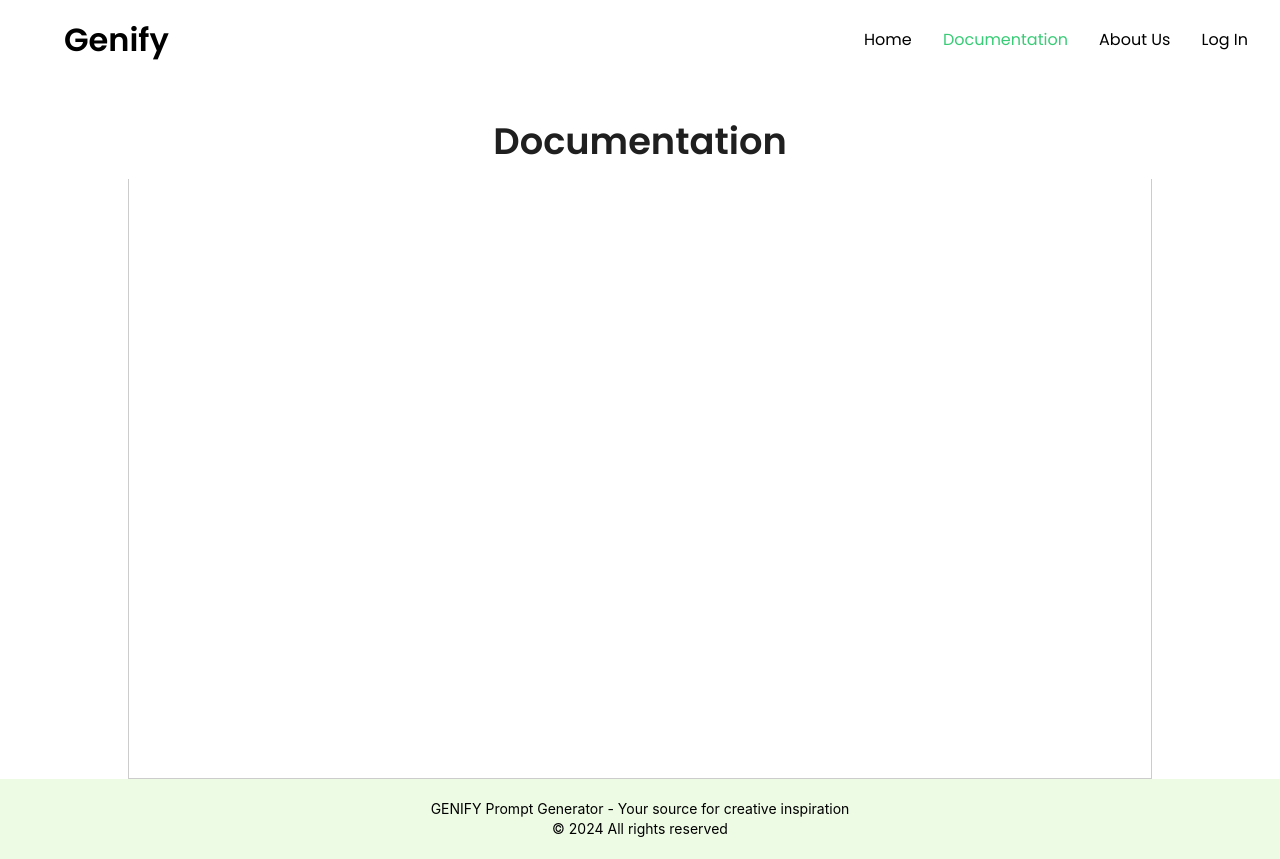
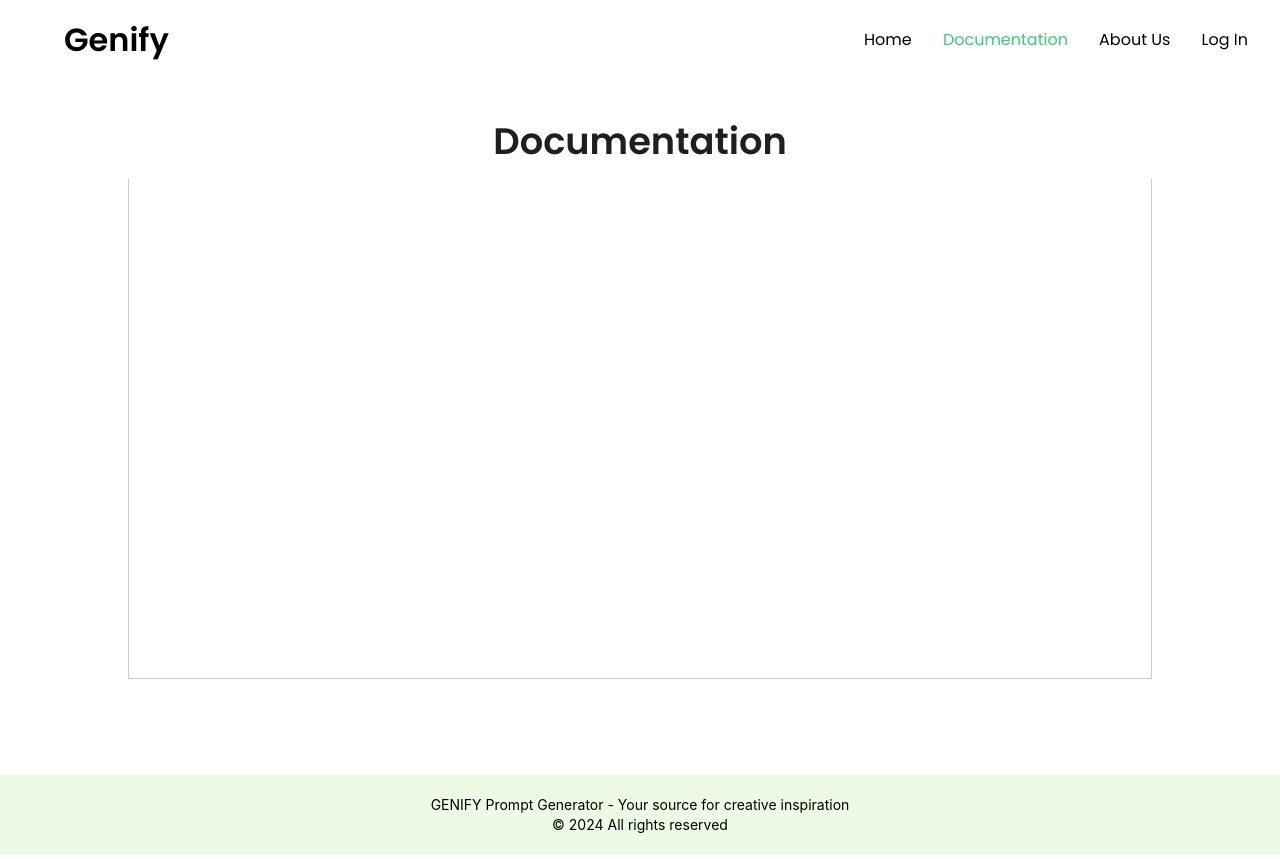
Before and after one commit to GENIFY-Gang/GENIFY-FE-2, a React (Create React App) app: page /documentation in a window 1280 px wide. Built offline with nearby package versions, Linux system fonts and the light colour scheme; no server answers.

Commit message:
size fixed

```diff
--- a/src/Pages/Documentation/Documentation.tsx
+++ b/src/Pages/Documentation/Documentation.tsx
@@ -167,11 +167,11 @@ const Documentation = () => {
             modules={module}
             value={value}
             onChange={setValue}
-            style={{ height: "600px",marginTop:"10px"}}
+            style={{ height: "500px",marginTop:"10px"}}
           />
         </div>
       </Content>
-      <Footer marginTop={true} />
+      <Footer />
     </Layout>
   );
 };
```
